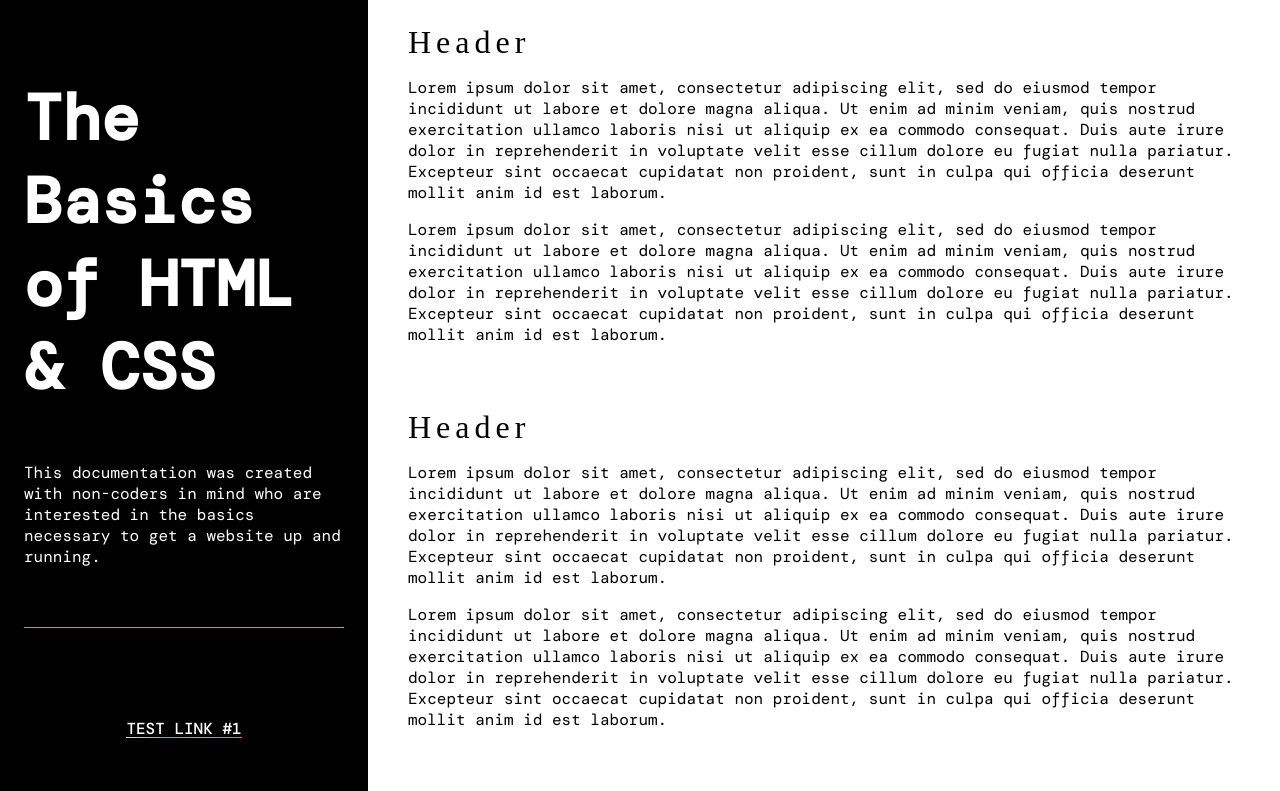
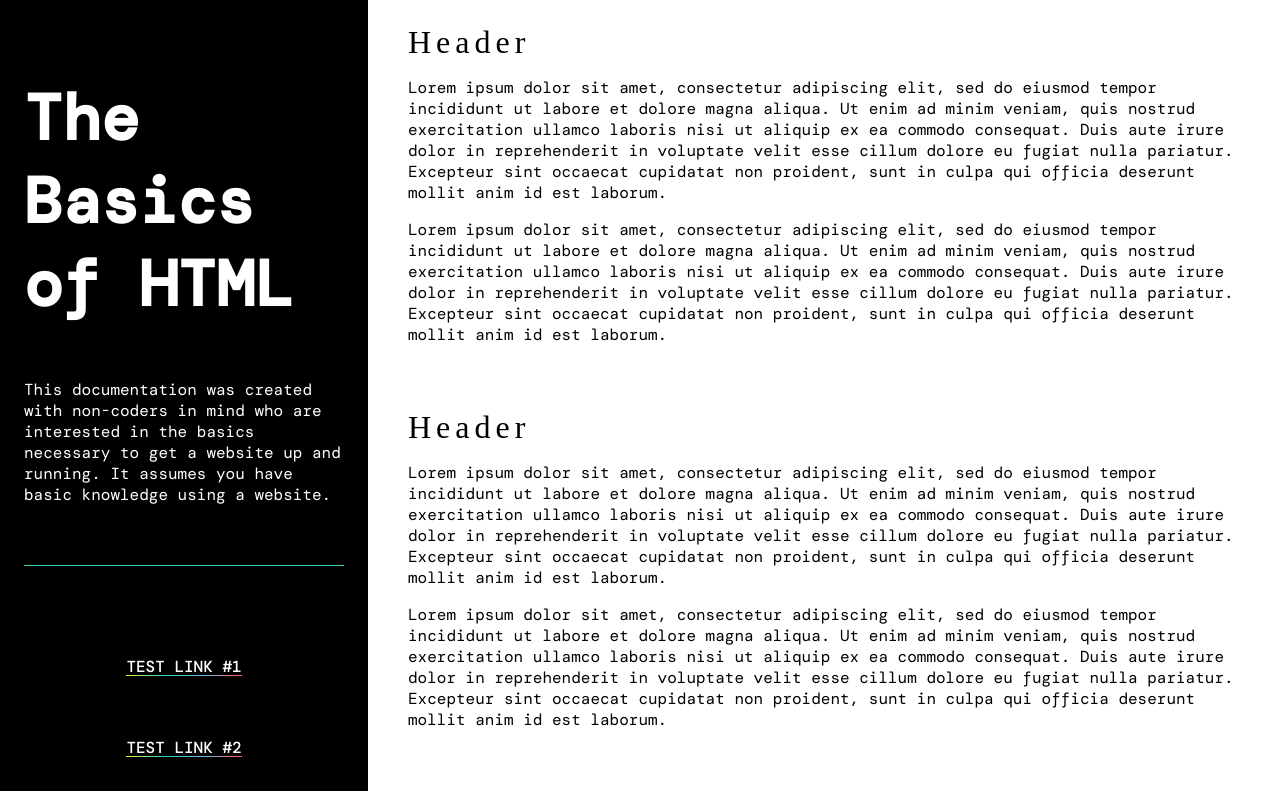
Before and after one commit to maudlinmandrake/documentation-page, a plain HTML site: page index.html in a window 1280 px wide. Shown: the top 791 px of the page. Drawn offline with nearby package versions, Linux system fonts and the light colour scheme; a web font is replaced by a local one.

Commit message:
Update content

```diff
--- a/index.html
+++ b/index.html
@@ -3,15 +3,15 @@
 <head>
   <meta charset="UTF-8">
   <meta name="viewport" content="width=device-width, initial-scale=1.0">
-  <title>The Basics of HTML & CSS</title>
+  <title>The Basics of HTML</title>
   <link rel="stylesheet" href="styles.css">
 </head>
 <body>
     <!-- Sidebar -->
     <nav id="navbar">
       <header>
-        <h1>The Basics of HTML & CSS</h1>
-        This documentation was created with non-coders in mind who are interested in the basics necessary to get a website up and running.
+        <h1>The Basics of HTML</h1>
+        This documentation was created with non-coders in mind who are interested in the basics necessary to get a website up and running. It assumes you have basic knowledge using a website.
         <hr />
       </header>
       <a class="nav-link" href="">Test Link #1</a>
```
